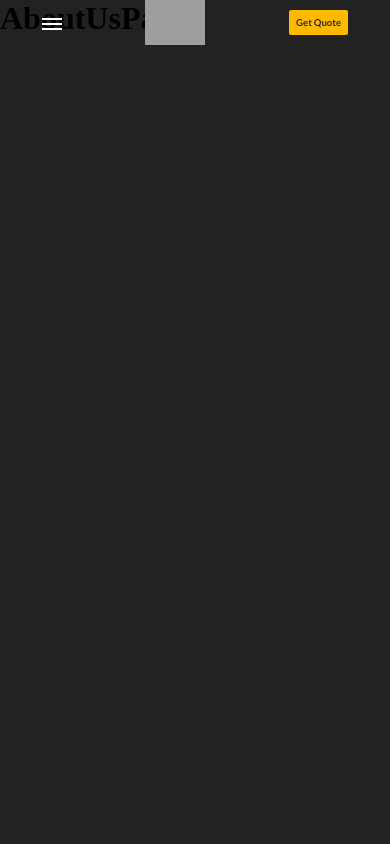
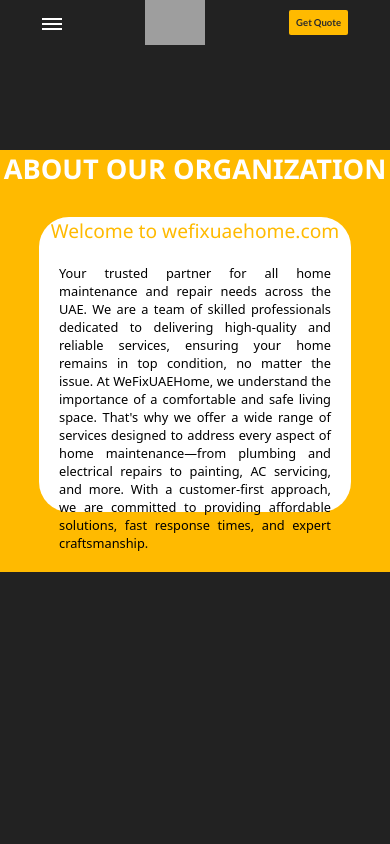
Before and after one commit to SobanAnjum/HomeSweetHome, a React (Vite) app: page /About in a window 390 px wide. Shown: the top 844 px of the page. Built offline with nearby package versions, Linux system fonts and the light colour scheme; grey boxes are pictures that could not be loaded.

Commit message:
About Page initiation

```diff
--- a/src/NavPages/AboutUsPage/AboutUsPage.css
+++ b/src/NavPages/AboutUsPage/AboutUsPage.css
@@ -0,0 +1,74 @@
+.AboutUsBody{
+    width: 100vw;
+    height: 100vh;
+}
+.Head{
+    background-color: #ffba00;
+    height: 70vh;
+    width: 100vw;
+
+
+}
+.AUHead{
+    color: #ffffff;
+    font-family: 'Segoe UI', Tahoma, Geneva, Verdana, sans-serif;
+    text-align: center;
+    font-size: 4rem;
+    margin-top: 150px;
+
+}
+.AboutDescription{
+    width:80%;
+    height: 70%;
+    margin: auto;
+    background-color: white;
+    border-radius: 30px;
+
+}
+
+.AboutDescription h1{
+    font-family: 'Segoe UI', Tahoma, Geneva, Verdana, sans-serif;
+    text-align: center;
+    font-weight: 900;
+    color: #ffba00;
+    margin-top: 30px;
+}
+.AboutDescription p{
+    font-family: system-ui, -apple-system, BlinkMacSystemFont, 'Segoe UI', Roboto, Oxygen, Ubuntu, Cantarell, 'Open Sans', 'Helvetica Neue', sans-serif;
+    font-size: 1.5rem;
+    font-weight: 500;
+    text-align: justify;
+    margin: 20px;
+}
+
+@media screen and (max-width:900px) {
+    .AUHead{
+        font-size: 2rem;
+    }
+    .Head{
+        height: 50vh;
+    }
+
+}
+@media screen and (max-width:1200px) {
+    .AboutDescription p{
+        font-size: 1rem;
+    }
+}
+@media screen and (max-width:850px) {
+    .AboutDescription p{
+        font-size: 0.8rem;
+        font-weight: 300;
+    }
+    .AboutDescription h1{
+        font-size: 1.2rem;
+        font-weight: 500;
+    }
+}
+@media screen and (max-width:500px) {
+    .AUHead{
+        font-size: 1.7rem;
+    }
+
+
+}
--- a/src/NavPages/AboutUsPage/AboutUsPage.jsx
+++ b/src/NavPages/AboutUsPage/AboutUsPage.jsx
@@ -1,12 +1,26 @@
 import React from 'react'
 import './AboutUsPage.css'
 import Nav from '../../Components/Nav/Nav'
+import Footer from '../../Components/Footer/Footer'
 
 const AboutUsPage = () => {
 return (
     <div>
         <Nav/>
-        <h1>AboutUsPage</h1>
+        <div className="AboutUsBody">
+            <div className="Head">
+
+            <h1 className='AUHead' >ABOUT OUR ORGANIZATION</h1>
+            <div className='AboutDescription'>
+                <h1>Welcome to wefixuaehome.com</h1>
+                <p>Your trusted partner for all home maintenance and repair needs across the UAE. We are a team of skilled professionals dedicated to delivering high-quality and reliable services, ensuring your home remains in top condition, no matter the issue.
+
+At WeFixUAEHome, we understand the importance of a comfortable and safe living space. That's why we offer a wide range of services designed to address every aspect of home maintenance—from plumbing and electrical repairs to painting, AC servicing, and more. With a customer-first approach, we are committed to providing affordable solutions, fast response times, and expert craftsmanship.</p>
+            </div>
+            </div>
+        </div>
+        <Footer/>
+
 
     </div>
 )
```
